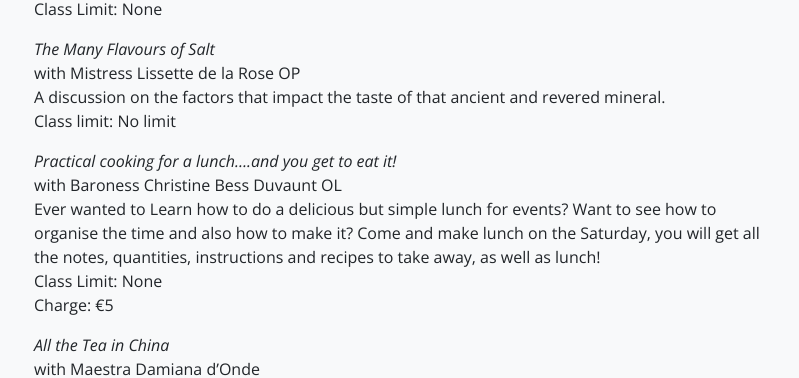
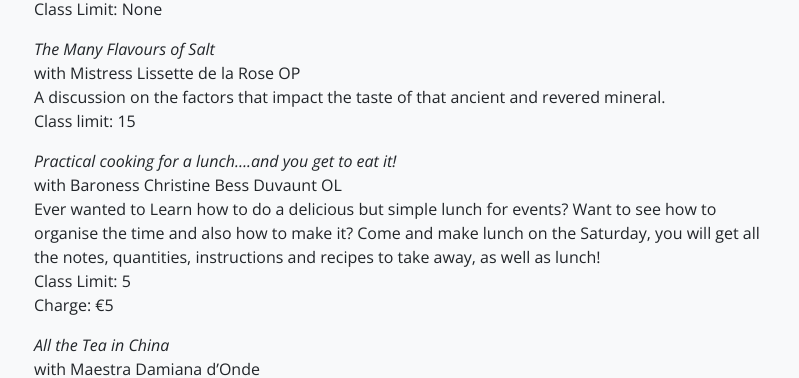
Before and after one commit to drachenwald/dun-in-mara, a Jekyll site: the page built from events/2024/strawberry-raid-iii/classes.md, in a window 1280 px wide and 900 px high, scrolled down 1505 px. Shown: the part 150-528 px from the top of the window, without its empty margins (48-847 px from the left). Built offline with Jekyll 4.4.1, drawn with Linux system fonts in a browser that asks for light colours; comment, search, counter and statistics services are not loaded.

Commit message:
Class limit updates

```diff
--- a/events/2024/strawberry-raid-iii/classes.md
+++ b/events/2024/strawberry-raid-iii/classes.md
@@ -41,12 +41,12 @@ Class Limit: None
 *The Many Flavours of Salt*
 with Mistress Lissette de la Rose OP
 A discussion on the factors that impact the taste of that ancient and revered mineral.
-Class limit: No limit
+Class limit: 15
 
 *Practical cooking for a lunch….and you get to eat it!*
 with Baroness Christine Bess Duvaunt OL
 Ever wanted to Learn how to do a delicious but simple lunch for events? Want to see how to organise the time and also how to make it? Come and make lunch on the Saturday, you will get all the notes, quantities, instructions and recipes to take away, as well as lunch!
-Class Limit: None
+Class Limit: 5
 Charge: €5
 
 *All the Tea in China*
```
